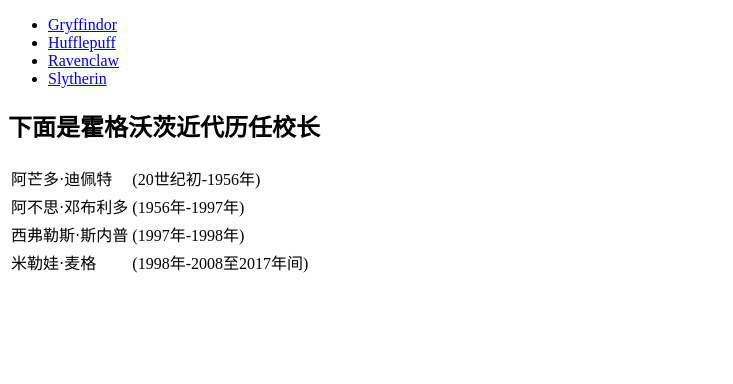
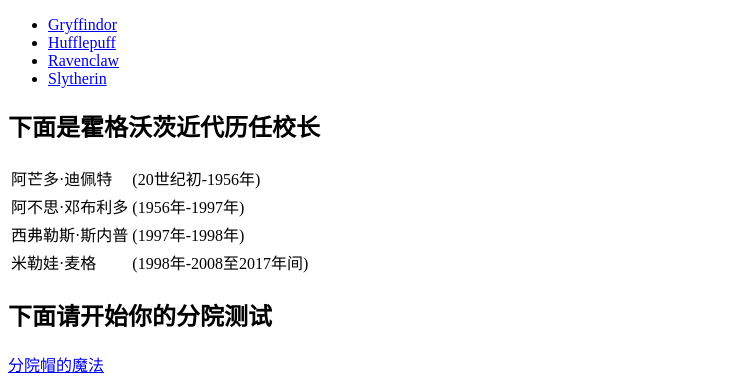
Before and after one commit to Alina-iii/Alina-iii.github.io, a plain HTML site: page index.html in a window 1280 px wide. Shown: the part 579-963 px from the top of the page, without its empty margins (0-733 px from the left). Before the commit the page ends 864 px from the top, so only its background shows below. Drawn offline with Linux system fonts and the light colour scheme.

Commit message:
Update index.html

```diff
--- a/index.html
+++ b/index.html
@@ -49,5 +49,7 @@
 			<td> (1998年-2008至2017年间)</td>
 		</tr>
 	</table>
+	<h2>下面请开始你的分院测试</h2>
+	<a href="https://www.wizardingworld.com">分院帽的魔法</a>
 </body>
 </html>
```
